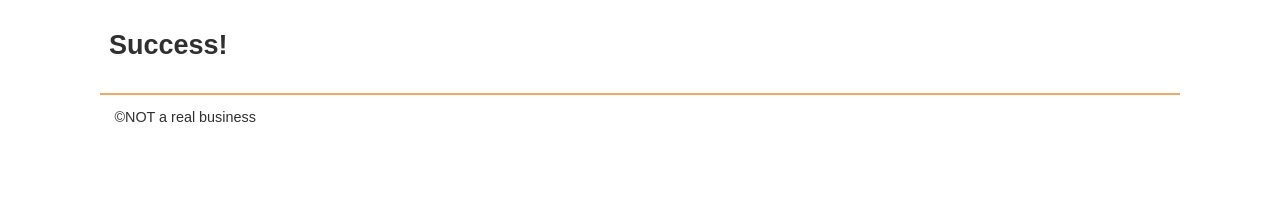
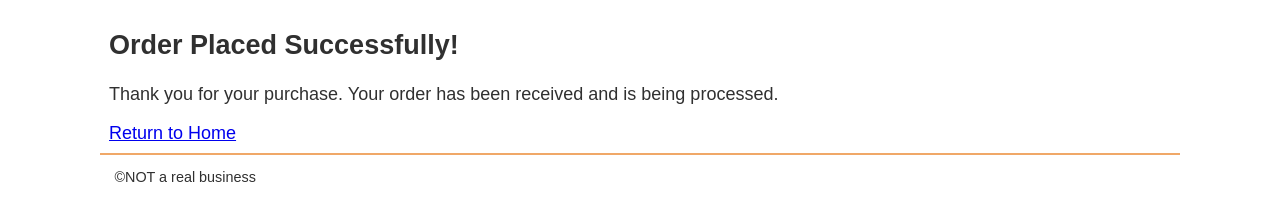
Before and after one commit to collinspg/wdd330, a website: page src/checkout/success.html in a window 1280 px wide. Shown: the part 63-284 px from the top of the page. Drawn offline with Linux system fonts and the light colour scheme; files whose address does not match are found by name.

Commit message:
Completed W04 Individual Activity

```diff
--- a/src/checkout/success.html
+++ b/src/checkout/success.html
@@ -21,7 +21,10 @@
 
     <main class="divider">
       <section class="products">
-        <h2>Success!</h2>
+        <h1>Order Placed Successfully!</h1>
+        <p>Thank you for your purchase. Your order has been received and is being processed.</p>
+        <a href="/index.html">Return to Home</a>
+      </section>
     </main>
 
     <footer id="main-footer">
```
